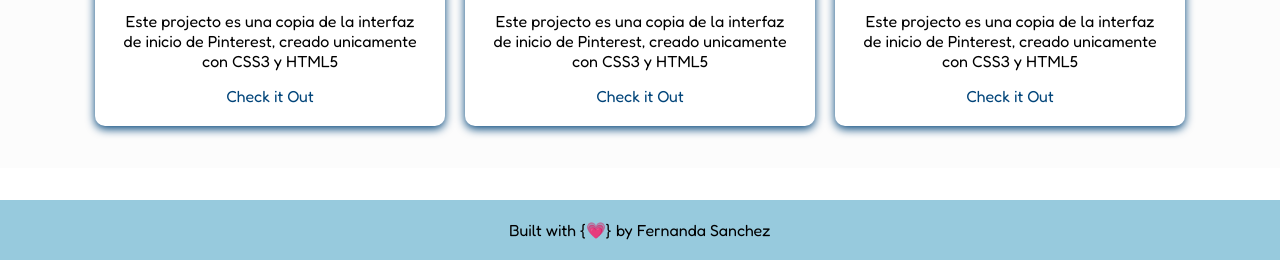
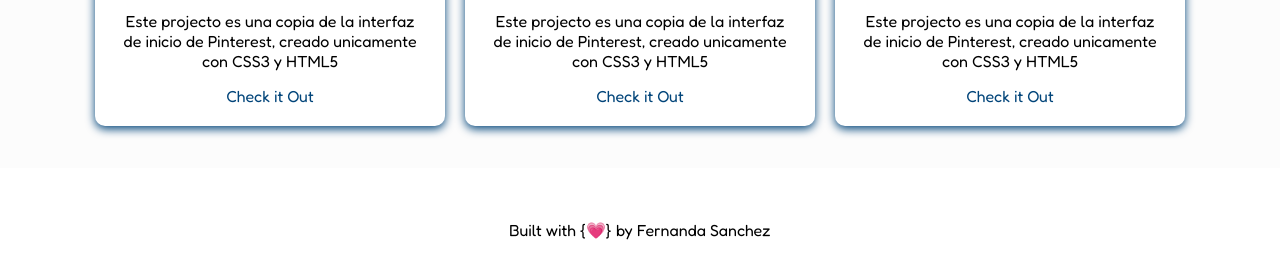
Before and after one commit to MariaFernandaSP/MariaFernandaSP.github.io, a plain HTML site: page index.html in a window 1280 px wide. Shown: the part 1960-2220 px from the top of the page. Drawn offline with nearby package versions, Linux system fonts and the light colour scheme.

Commit message:
Update style.css

```diff
--- a/style.css
+++ b/style.css
@@ -201,7 +201,7 @@ nav ul li{
 
 /*Footer*/
 footer{
-    background-color: var(--primary-shadow);
+    background-color:  #ffff;
     padding: 1.25rem;
     text-align: center;
     margin: 2rem 0 0;
```
